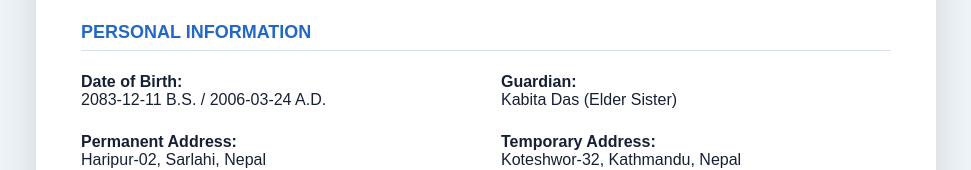
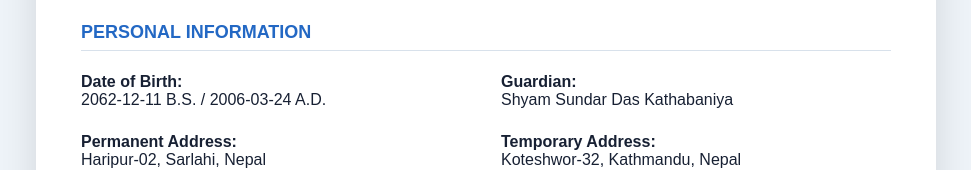
Before and after one commit to rohandaskathabaniya-art/cv, a plain HTML site: page index.html in a window 1280 px wide. Shown: the part 432-602 px from the top of the page, without its empty margins (154-1125 px from the left). Drawn offline with Linux system fonts and the light colour scheme.

Commit message:
Update index.html

```diff
--- a/index.html
+++ b/index.html
@@ -250,12 +250,12 @@
 
             <div>
                 <strong>Date of Birth:</strong><br>
-                2083-12-11 B.S. / 2006-03-24 A.D.
+                2062-12-11 B.S. / 2006-03-24 A.D.
             </div>
 
             <div>
                 <strong>Guardian:</strong><br>
-                Kabita Das (Elder Sister)
+                Shyam Sundar Das Kathabaniya
             </div>
 
             <div>
```
